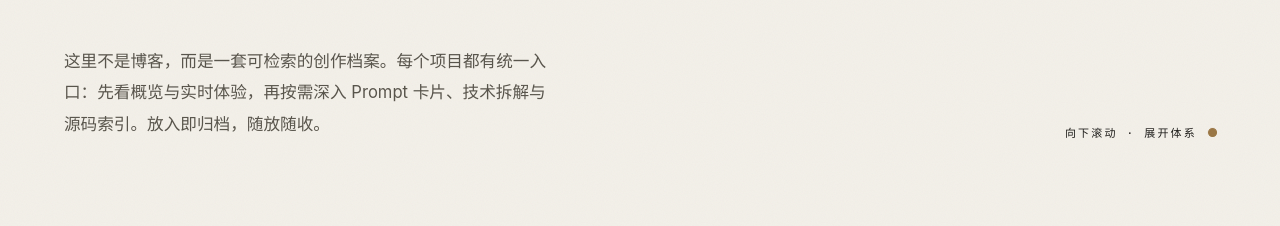
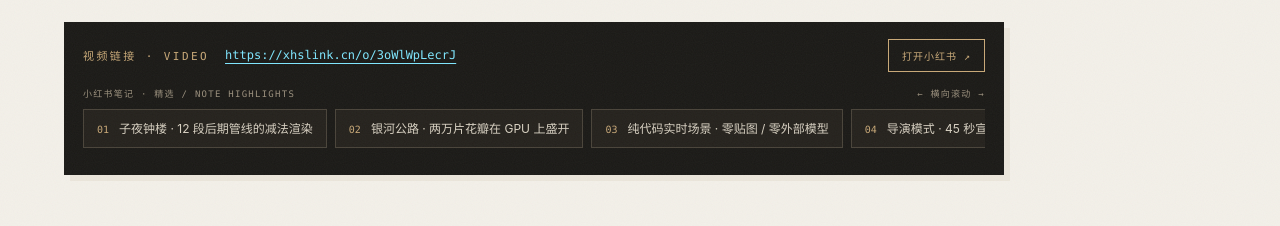
Before and after one commit to Cloris5/Cloris5.github.io, a plain HTML site: page index.html in a window 1280 px wide. Shown: the part 511-737 px from the top of the page. Drawn offline with Linux system fonts and the light colour scheme.

Commit message:
Add Xiaohongshu video link and scrollable highlights in hero

```diff
--- a/index.html
+++ b/index.html
@@ -60,6 +60,19 @@ h1 em::after{content:"";position:absolute;left:0;right:0;bottom:.06em;height:.08
 .scroll-cue{font-family:var(--mono);font-size:11px;letter-spacing:.2em;white-space:nowrap;display:flex;align-items:center;gap:12px}
 .scroll-cue .dot{width:7px;height:7px;border:1px solid var(--brass);border-radius:50%;animation:pulse 2s infinite}
 @keyframes pulse{50%{background:var(--brass);transform:scale(1.3)}}
+.video-strip{max-width:940px;margin-top:30px;background:var(--ink);color:var(--paper);border:1px solid var(--ink);padding:16px 18px;box-shadow:6px 6px 0 var(--paper-2)}
+.video-strip .vrow{display:flex;align-items:center;gap:16px;flex-wrap:wrap}
+.video-strip .eyebrow{color:#c9a978;white-space:nowrap}
+.video-strip .vurl{font-family:var(--mono);font-size:12px;color:#7fe7ff;text-decoration:underline;text-underline-offset:4px;word-break:break-all}
+.video-strip .go{margin-left:auto;flex:none;border:1px solid #c9a978;color:#c9a978;font-family:var(--mono);font-size:10px;letter-spacing:.1em;padding:8px 13px;white-space:nowrap;transition:background .2s,color .2s}
+.video-strip .go:hover{background:#c9a978;color:var(--ink)}
+.video-strip .vsub{display:flex;justify-content:space-between;gap:12px;font-family:var(--mono);font-size:9px;letter-spacing:.14em;color:#9b907d;margin:15px 0 9px}
+.note-scroller{display:flex;gap:8px;overflow-x:auto;overflow-y:hidden;padding:0 0 10px;scroll-snap-type:x proximity;scrollbar-width:thin;scrollbar-color:#c9a978 #3a352d}
+.note-scroller::-webkit-scrollbar{height:5px}
+.note-scroller::-webkit-scrollbar-track{background:#3a352d}
+.note-scroller::-webkit-scrollbar-thumb{background:#c9a978;border-radius:9px}
+.note-scroller .nitem{flex:0 0 auto;scroll-snap-align:start;border:1px solid #4a443a;background:#25221d;color:#d9d2c3;font-size:12px;line-height:1.6;padding:9px 13px;max-width:300px}
+.note-scroller .nitem b{font-family:var(--mono);font-size:10px;color:#c9a978;margin-right:10px;font-weight:400}
 
 /* ---------- manifesto ---------- */
 .manifesto{background:var(--ink);color:var(--paper);margin-top:30px}
@@ -191,6 +204,11 @@ footer{border-top:1px solid var(--line);padding:40px 0 60px}
   h1{font-size:clamp(26px,7.5vw,38px);line-height:1.3}
   h1 em{white-space:normal}
   h1 em::after{display:none}
+  .video-strip{margin-top:22px;padding:13px}
+  .video-strip .vrow{gap:10px}
+  .video-strip .vurl{font-size:10px}
+  .video-strip .go{margin-left:0}
+  .note-scroller .nitem{font-size:11px;max-width:230px}
   .hero .sub{margin-top:36px}
   .hero .sub p{font-size:13px}
   .scroll-cue{font-size:10px}
@@ -222,6 +240,22 @@ footer{border-top:1px solid var(--line);padding:40px 0 60px}
     <div class="wrap">
       <div class="kicker eyebrow">Guidelines V1.0 · 2026 · Personal Archive</div>
       <h1>在 CLORIS，<br>用<em>工程与设计的秩序</em><br>沉淀每一份实时创作。</h1>
+      <div class="video-strip">
+        <div class="vrow">
+          <span class="eyebrow">视频链接 · VIDEO</span>
+          <a class="vurl" href="https://xhslink.cn/o/3oWlWpLecrJ" target="_blank" rel="noopener">https://xhslink.cn/o/3oWlWpLecrJ</a>
+          <a class="go" href="https://xhslink.cn/o/3oWlWpLecrJ" target="_blank" rel="noopener">打开小红书 ↗</a>
+        </div>
+        <div class="vsub"><span>小红书笔记 · 精选 / NOTE HIGHLIGHTS</span><span>← 横向滚动 →</span></div>
+        <div class="note-scroller" tabindex="0" aria-label="小红书笔记精选，可横向滚动">
+          <div class="nitem"><b>01</b>子夜钟楼 · 12 段后期管线的减法渲染</div>
+          <div class="nitem"><b>02</b>银河公路 · 两万片花瓣在 GPU 上盛开</div>
+          <div class="nitem"><b>03</b>纯代码实时场景 · 零贴图 / 零外部模型</div>
+          <div class="nitem"><b>04</b>导演模式 · 45 秒宣传片一键录制</div>
+          <div class="nitem"><b>05</b>HRTF 空间音频 · 让远处的加油站真的在远处</div>
+          <div class="nitem"><b>06</b>游戏 demo 在下方作品页面，可直接进入体验</div>
+        </div>
+      </div>
       <div class="sub">
         <p>这里不是博客，而是一套可检索的创作档案。每个项目都有统一入口：先看概览与实时体验，再按需深入 Prompt 卡片、技术拆解与源码索引。放入即归档，随放随收。</p>
         <a class="scroll-cue" href="#manifesto">向下滚动 · 展开体系 <span class="dot"></span></a>
```
